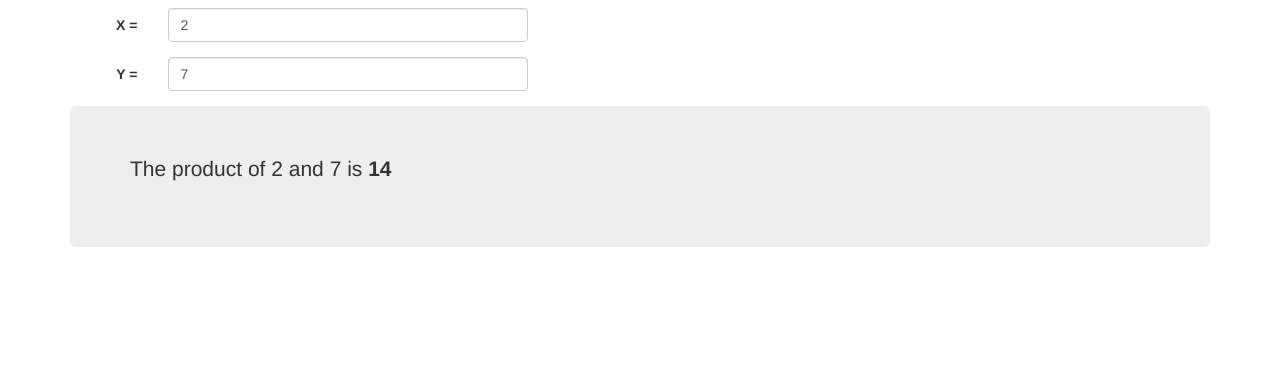
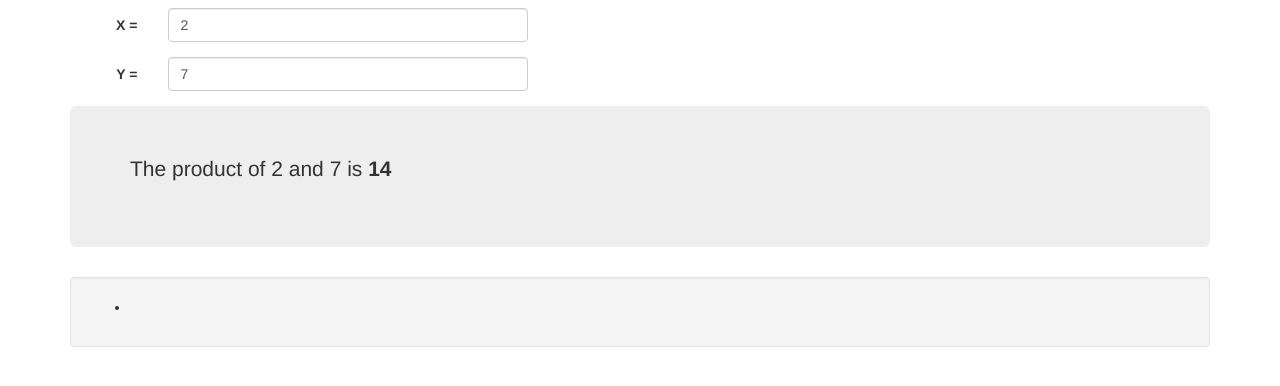
Before and after one commit to mnsreddy/financial, a plain HTML site: page index.html in a window 1280 px wide. Shown: the part 62-448 px from the top of the page. Drawn offline with nearby package versions, Linux system fonts and the light colour scheme.

Commit message:
Update index.html

```diff
--- a/index.html
+++ b/index.html
@@ -17,7 +17,7 @@
 <body class="container">
 	<h1>My First Angular JS Project</h1>
 
-        <form role="form" class="form-horizontal" ng-app ng-init="x=2;y=7">
+        <form role="form" class="form-horizontal" ng-app ng-init='x=2;y=7;arr=[ "a","3","x"]'>
             <div class="form-group">
                 <label for="x" class="control-label col-md-1">X = </label>
                 <div class="col-md-4">
@@ -33,6 +33,11 @@
             <div class="jumbotron">
                 <p>The product of {{ x }} and {{ y }} is <b>{{ x * y }}</b></p>
             </div>
+            <div class ="well">
+            	<ul>
+            		<li ng-repet="item in arr">{{item}}</li>
+            	</ul>
+            </div>
         </form>
 
 
```
